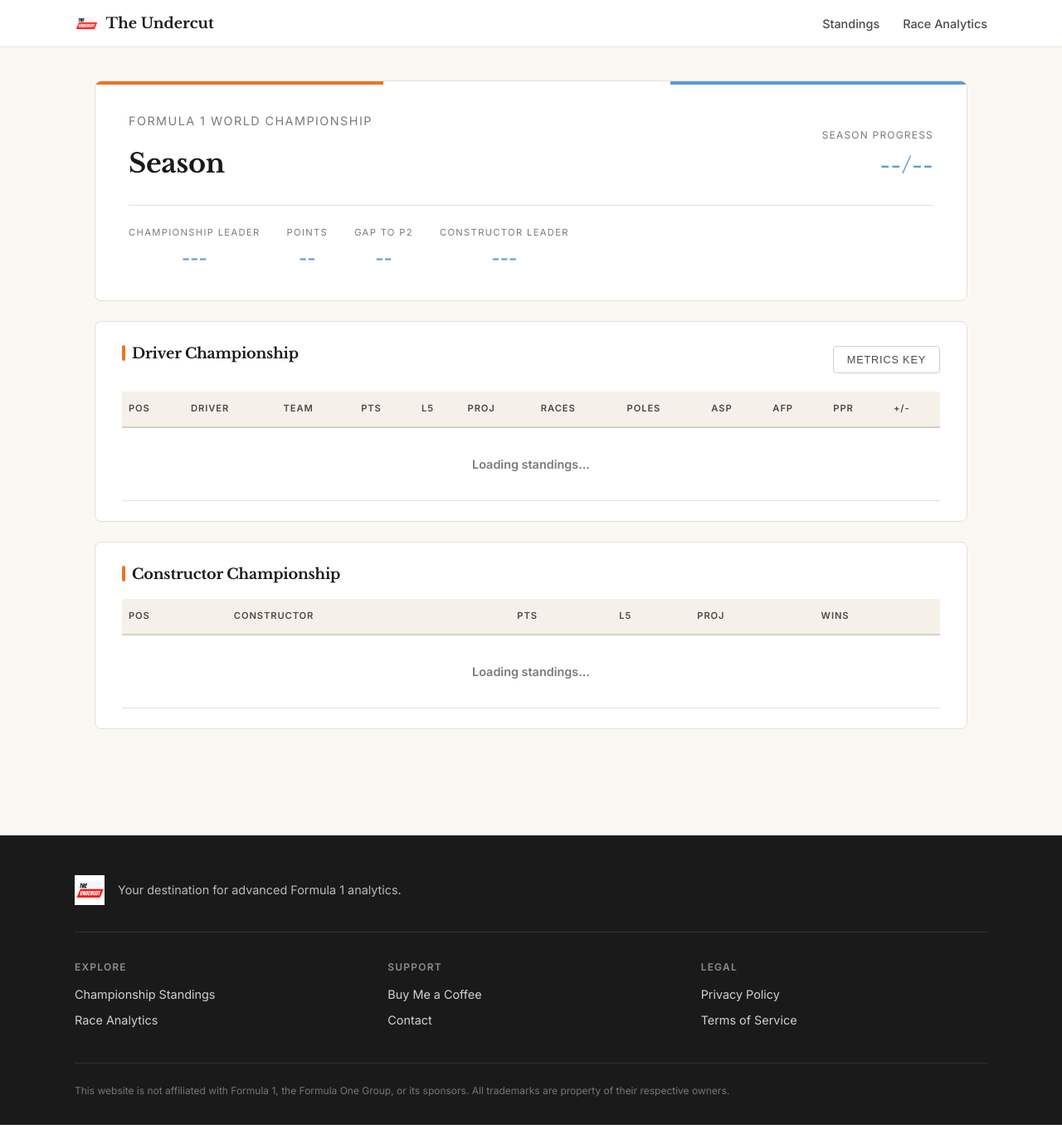
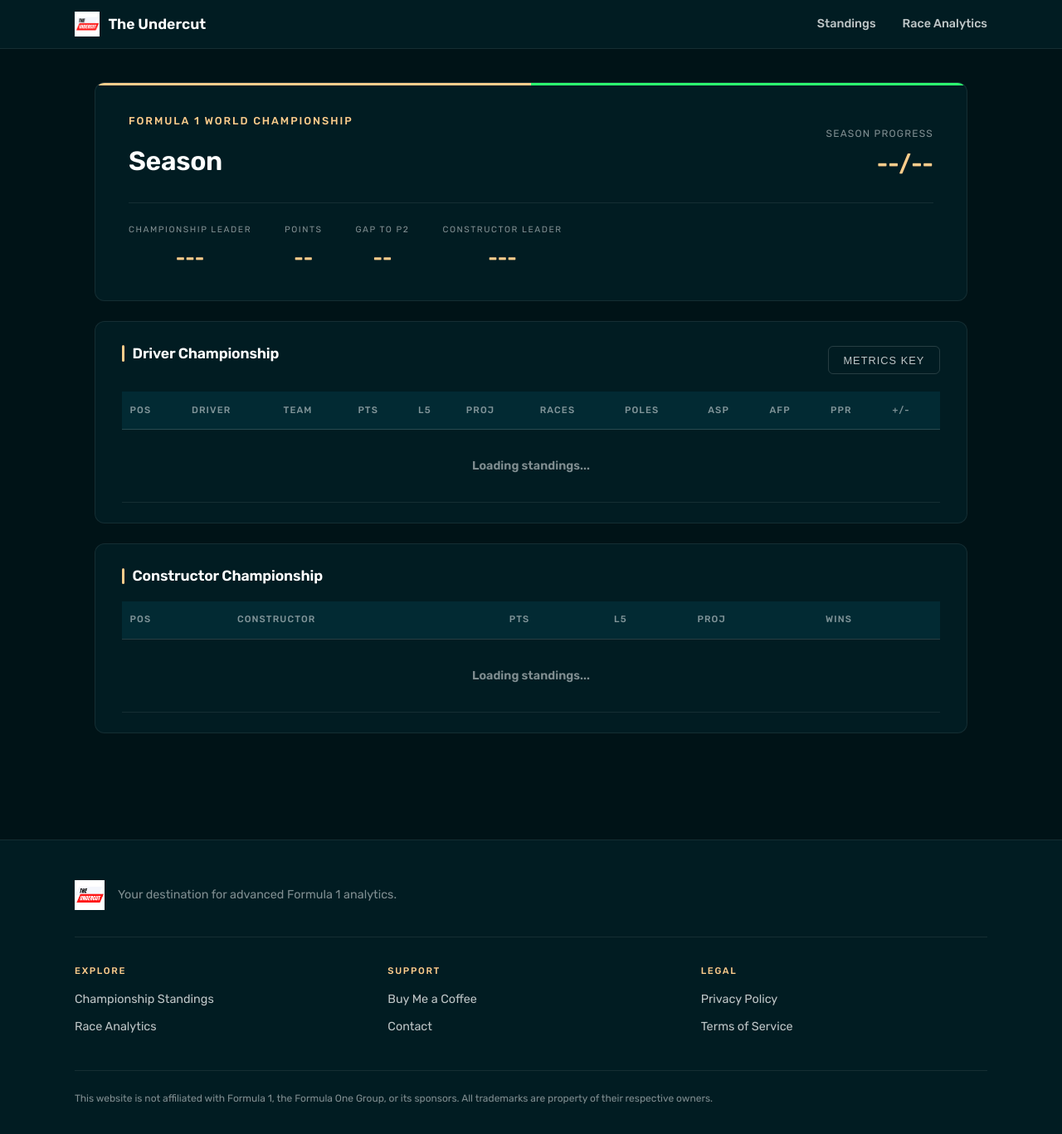
Before and after one commit to alamine42/theundercut, a Python web app: template src/theundercut/web/templates/standings/index.html in a window 1280 px wide. Shown: the whole page at 83% size. Run offline with Jinja, Linux system fonts and the light colour scheme; the template is opened without the code that fills it, so the values that code supplies are empty; some libraries are stand-ins or nearby versions.

Commit message:
style(web): gallery dark theme inspired by Frans Hals Museum
Dark surface with warm golden accents and sage-green highlights.
Uses Rubik font family for clean, modern typography.

Co-Authored-By: Claude Opus 4.5 <noreply@anthropic.com>

```diff
--- a/src/theundercut/web/templates/analytics/index.html
+++ b/src/theundercut/web/templates/analytics/index.html
@@ -10,7 +10,7 @@
     </div>
     <div style="text-align: right;">
       <span style="font-size: 0.75rem; text-transform: uppercase; letter-spacing: 0.1em; color: var(--text-muted);">Avg. Gap to Leader</span>
-      <p style="font-size: 1.75rem; font-family: 'Libre Baskerville', serif; color: var(--accent-gulf-orange); margin: 0.25rem 0 0;" id="metric-delta">+0.000s</p>
+      <p style="font-size: 1.75rem; font-family: 'Rubik', sans-serif; font-weight: 600; color: var(--accent-gold); margin: 0.25rem 0 0;" id="metric-delta">+0.000s</p>
     </div>
   </header>
   <div class="hero-stats">
@@ -143,7 +143,7 @@
 
     const chipMarkup = drivers.map(driver => `
       <label class="chip" style="cursor: pointer;">
-        <input type="checkbox" name="drivers" value="${driver}" checked onchange="onDriverFilterChange()" style="accent-color: var(--accent-gulf-blue);">
+        <input type="checkbox" name="drivers" value="${driver}" checked onchange="onDriverFilterChange()" style="accent-color: var(--accent-lime);">
         <span>${driver}</span>
       </label>
     `).join('');
--- a/src/theundercut/web/templates/base.html
+++ b/src/theundercut/web/templates/base.html
@@ -19,24 +19,23 @@
   <script src="https://cdn.jsdelivr.net/npm/chart.js@4.4.1/dist/chart.umd.min.js"></script>
   <link rel="preconnect" href="https://fonts.googleapis.com">
   <link rel="preconnect" href="https://fonts.gstatic.com" crossorigin>
-  <link href="https://fonts.googleapis.com/css2?family=Libre+Baskerville:wght@400;700&family=Inter:wght@400;500;600&display=swap" rel="stylesheet">
+  <link href="https://fonts.googleapis.com/css2?family=Rubik:wght@400;500;600;700&display=swap" rel="stylesheet">
   {% block head_extra %}{% endblock %}
   <style>
     :root {
-      /* Vintage Motorsport Palette */
-      --bg-cream: #FAF8F3;
-      --bg-warm: #F5F1E8;
-      --bg-card: #FFFFFF;
-      --accent-gulf-blue: #5B9BD5;
-      --accent-gulf-orange: #E8752A;
-      --accent-racing-green: #1E5631;
-      --accent-gold: #C9A227;
-      --text-primary: #1A1A1A;
-      --text-secondary: #4A4A4A;
-      --text-muted: #7A7A7A;
-      --border-light: #E5E0D5;
-      --border-medium: #D4CFC4;
-      --stripe-red: #C41E3A;
+      /* Gallery Dark Theme - Inspired by Frans Hals Museum */
+      --bg-surface: #001317;
+      --bg-card: #011C22;
+      --bg-elevated: #022A33;
+      --accent-gold: #FECD8C;
+      --accent-sage: #B9C089;
+      --accent-lime: #2CFF70;
+      --text-primary: #FFFFFF;
+      --text-secondary: rgba(255, 255, 255, 0.75);
+      --text-muted: rgba(255, 255, 255, 0.5);
+      --border-subtle: rgba(255, 255, 255, 0.08);
+      --border-medium: rgba(255, 255, 255, 0.15);
+      --stripe-red: #E63946;
     }
 
     * {
@@ -46,8 +45,8 @@
     body {
       margin: 0;
       min-height: 100vh;
-      font-family: 'Inter', -apple-system, BlinkMacSystemFont, sans-serif;
-      background: var(--bg-cream);
+      font-family: 'Rubik', -apple-system, BlinkMacSystemFont, sans-serif;
+      background: var(--bg-surface);
       color: var(--text-primary);
       font-size: 15px;
       line-height: 1.6;
@@ -60,16 +59,16 @@
     }
 
     h1, h2, h3, h4 {
-      font-family: 'Libre Baskerville', Georgia, serif;
-      font-weight: 700;
+      font-family: 'Rubik', sans-serif;
+      font-weight: 600;
       letter-spacing: -0.01em;
     }
 
     /* Hero / Page Header */
     .page-hero {
       background: var(--bg-card);
-      border: 1px solid var(--border-light);
-      border-radius: 8px;
+      border: 1px solid var(--border-subtle);
+      border-radius: 12px;
       padding: 2rem 2.5rem;
       position: relative;
       overflow: hidden;
@@ -81,13 +80,11 @@
       top: 0;
       left: 0;
       right: 0;
-      height: 4px;
+      height: 3px;
       background: linear-gradient(90deg,
-        var(--accent-gulf-orange) 0%,
-        var(--accent-gulf-orange) 33%,
-        var(--bg-card) 33%,
-        var(--bg-card) 66%,
-        var(--accent-gulf-blue) 66%
+        var(--accent-gold) 0%,
+        var(--accent-gold) 50%,
+        var(--accent-lime) 50%
       );
     }
 
@@ -106,20 +103,20 @@
     }
 
     .page-hero .subtitle {
-      color: var(--text-muted);
-      font-size: 0.9rem;
+      color: var(--accent-gold);
+      font-size: 0.8rem;
       margin-top: 0.25rem;
       text-transform: uppercase;
-      letter-spacing: 0.1em;
-      font-family: 'Inter', sans-serif;
+      letter-spacing: 0.15em;
+      font-weight: 500;
     }
 
     .hero-stats {
       display: flex;
-      gap: 2rem;
+      gap: 2.5rem;
       margin-top: 1.5rem;
       padding-top: 1.5rem;
-      border-top: 1px solid var(--border-light);
+      border-top: 1px solid var(--border-subtle);
     }
 
     .hero-stat {
@@ -128,24 +125,24 @@
 
     .hero-stat span {
       display: block;
-      font-size: 0.7rem;
+      font-size: 0.65rem;
       text-transform: uppercase;
       color: var(--text-muted);
-      letter-spacing: 0.12em;
-      margin-bottom: 0.25rem;
+      letter-spacing: 0.15em;
+      margin-bottom: 0.35rem;
     }
 
     .hero-stat strong {
-      font-size: 1.4rem;
-      font-family: 'Libre Baskerville', serif;
-      color: var(--accent-gulf-blue);
+      font-size: 1.5rem;
+      font-weight: 600;
+      color: var(--accent-gold);
     }
 
     /* Cards / Panels */
     .card {
       background: var(--bg-card);
-      border: 1px solid var(--border-light);
-      border-radius: 8px;
+      border: 1px solid var(--border-subtle);
+      border-radius: 12px;
       padding: 1.5rem 2rem;
       margin-top: 1.5rem;
     }
@@ -156,14 +153,14 @@
       color: var(--text-primary);
       display: flex;
       align-items: center;
-      gap: 0.5rem;
+      gap: 0.6rem;
     }
 
     .card h2::before {
       content: '';
-      width: 4px;
+      width: 3px;
       height: 1.1em;
-      background: var(--accent-gulf-orange);
+      background: var(--accent-gold);
       border-radius: 2px;
     }
 
@@ -175,31 +172,31 @@
     }
 
     .data-table thead th {
-      background: var(--bg-warm);
-      color: var(--text-secondary);
-      font-weight: 600;
+      background: var(--bg-elevated);
+      color: var(--text-muted);
+      font-weight: 500;
       text-transform: uppercase;
       font-size: 0.7rem;
-      letter-spacing: 0.08em;
-      padding: 0.75rem 0.5rem;
+      letter-spacing: 0.1em;
+      padding: 0.85rem 0.6rem;
       text-align: left;
-      border-bottom: 2px solid var(--border-medium);
+      border-bottom: 1px solid var(--border-medium);
       white-space: nowrap;
     }
 
     .data-table tbody td {
-      padding: 0.7rem 0.5rem;
-      border-bottom: 1px solid var(--border-light);
-      color: var(--text-primary);
+      padding: 0.75rem 0.6rem;
+      border-bottom: 1px solid var(--border-subtle);
+      color: var(--text-secondary);
     }
 
     .data-table tbody tr:hover {
-      background: var(--bg-warm);
+      background: var(--bg-elevated);
     }
 
     /* Podium positions */
-    .data-table tbody tr:nth-child(1) td:first-child { color: var(--accent-gold); font-weight: 700; }
-    .data-table tbody tr:nth-child(2) td:first-child { color: var(--text-muted); font-weight: 600; }
+    .data-table tbody tr:nth-child(1) td:first-child { color: var(--accent-gold); font-weight: 600; }
+    .data-table tbody tr:nth-child(2) td:first-child { color: #C0C0C0; font-weight: 600; }
     .data-table tbody tr:nth-child(3) td:first-child { color: #CD7F32; font-weight: 600; }
 
     /* Buttons */
@@ -207,14 +204,14 @@
       display: inline-flex;
       align-items: center;
       gap: 0.4rem;
-      padding: 0.5rem 1rem;
-      border-radius: 4px;
+      padding: 0.55rem 1.1rem;
+      border-radius: 6px;
       font-size: 0.8rem;
       font-weight: 500;
       text-transform: uppercase;
-      letter-spacing: 0.06em;
+      letter-spacing: 0.08em;
       cursor: pointer;
-      transition: all 0.15s ease;
+      transition: all 0.2s ease;
       text-decoration: none;
     }
 
@@ -285,15 +283,26 @@
 
     /* Racing stripe accent */
     .racing-stripe {
-      height: 3px;
+      height: 2px;
       background: linear-gradient(90deg,
-        var(--stripe-red) 0%,
-        var(--stripe-red) 20%,
-        transparent 20%,
-        transparent 80%,
-        var(--stripe-red) 80%
+        var(--accent-gold) 0%,
+        var(--accent-gold) 40%,
+        transparent 40%,
+        transparent 60%,
+        var(--accent-lime) 60%
       );
       margin: 2rem 0;
+    }
+
+    /* Links */
+    a {
+      color: var(--accent-gold);
+      text-decoration: none;
+      transition: color 0.2s ease;
+    }
+
+    a:hover {
+      color: var(--accent-lime);
     }
 
     @media (max-width: 720px) {
@@ -362,7 +371,7 @@
   <style>
     .site-nav {
       background: var(--bg-card);
-      border-bottom: 1px solid var(--border-light);
+      border-bottom: 1px solid var(--border-subtle);
       padding: 0.875rem 1.5rem;
       position: sticky;
       top: 0;
@@ -378,36 +387,36 @@
     .nav-brand {
       display: flex;
       align-items: center;
-      gap: 0.6rem;
+      gap: 0.65rem;
       text-decoration: none;
       color: var(--text-primary);
-      font-family: 'Libre Baskerville', serif;
-      font-weight: 700;
+      font-family: 'Rubik', sans-serif;
+      font-weight: 600;
       font-size: 1.1rem;
     }
     .nav-logo {
-      width: 28px;
-      height: 28px;
+      width: 30px;
+      height: 30px;
       object-fit: contain;
     }
     .nav-links {
       display: flex;
-      gap: 1.75rem;
+      gap: 2rem;
     }
     .nav-links a {
       color: var(--text-secondary);
       text-decoration: none;
       font-size: 0.9rem;
       font-weight: 500;
-      transition: color 0.15s ease;
+      transition: color 0.2s ease;
     }
     .nav-links a:hover {
-      color: var(--accent-gulf-orange);
+      color: var(--accent-gold);
     }
 
     .site-footer {
-      background: var(--text-primary);
-      color: var(--bg-cream);
+      background: var(--bg-card);
+      border-top: 1px solid var(--border-subtle);
       padding: 3rem 1.5rem 2rem;
       margin-top: 4rem;
     }
@@ -421,7 +430,7 @@
       gap: 1rem;
       margin-bottom: 2rem;
       padding-bottom: 2rem;
-      border-bottom: 1px solid rgba(255,255,255,0.1);
+      border-bottom: 1px solid var(--border-subtle);
     }
     .footer-logo {
       width: 36px;
@@ -429,7 +438,7 @@
     }
     .footer-brand p {
       margin: 0;
-      color: rgba(255,255,255,0.7);
+      color: var(--text-muted);
       font-size: 0.9rem;
     }
     .footer-links-grid {
@@ -439,34 +448,34 @@
       margin-bottom: 2rem;
     }
     .footer-links-grid h4 {
-      font-family: 'Inter', sans-serif;
-      font-size: 0.75rem;
+      font-family: 'Rubik', sans-serif;
+      font-size: 0.7rem;
       text-transform: uppercase;
-      letter-spacing: 0.1em;
-      color: rgba(255,255,255,0.5);
-      margin: 0 0 0.75rem;
-      font-weight: 600;
+      letter-spacing: 0.15em;
+      color: var(--accent-gold);
+      margin: 0 0 0.85rem;
+      font-weight: 500;
     }
     .footer-links-grid a {
       display: block;
-      color: rgba(255,255,255,0.8);
+      color: var(--text-secondary);
       text-decoration: none;
       font-size: 0.9rem;
-      margin-bottom: 0.5rem;
-      transition: color 0.15s ease;
+      margin-bottom: 0.6rem;
+      transition: color 0.2s ease;
     }
     .footer-links-grid a:hover {
-      color: var(--accent-gulf-orange);
+      color: var(--accent-lime);
     }
     .footer-disclaimer {
       padding-top: 1.5rem;
-      border-top: 1px solid rgba(255,255,255,0.1);
+      border-top: 1px solid var(--border-subtle);
     }
     .footer-disclaimer p {
       margin: 0;
       font-size: 0.75rem;
-      color: rgba(255,255,255,0.4);
-      line-height: 1.5;
+      color: var(--text-muted);
+      line-height: 1.6;
     }
 
     @media (max-width: 600px) {
--- a/src/theundercut/web/templates/standings/index.html
+++ b/src/theundercut/web/templates/standings/index.html
@@ -50,7 +62,7 @@
     </div>
     <div style="text-align: right;">
       <span style="font-size: 0.75rem; text-transform: uppercase; letter-spacing: 0.1em; color: var(--text-muted);">Season Progress</span>
-      <p style="font-size: 1.75rem; font-family: 'Libre Baskerville', serif; color: var(--accent-gulf-blue); margin: 0.25rem 0 0;" id="metric-progress">--/--</p>
+      <p style="font-size: 1.75rem; font-family: 'Rubik', sans-serif; font-weight: 600; color: var(--accent-gold); margin: 0.25rem 0 0;" id="metric-progress">--/--</p>
     </div>
   </header>
   <div class="hero-stats">
@@ -200,7 +212,7 @@ function renderDriverStandings(drivers) {
         <td>${(d.avg_start_pos || 0).toFixed(1)}</td>
         <td>${(d.avg_finish_pos || 0).toFixed(1)}</td>
         <td>${(d.points_per_race || 0).toFixed(1)}</td>
-        <td style="color: ${d.positions_gained >= 0 ? 'var(--accent-racing-green)' : 'var(--stripe-red)'}">
+        <td style="color: ${d.positions_gained >= 0 ? 'var(--accent-lime)' : 'var(--stripe-red)'}">
           ${d.positions_gained >= 0 ? '+' : ''}${d.positions_gained || 0}
         </td>
       </tr>
```
Also changed, not shown: other parts of src/theundercut/web/templates/base.html (+15 -14 lines), other parts of src/theundercut/web/templates/standings/index.html (+37 -25 lines), src/theundercut/web/templates/components/_chart_scripts.html (+29 -29 lines), src/theundercut/web/templates/legal/privacy.html (+4 -4 lines), src/theundercut/web/templates/legal/terms.html (+4 -4 lines).
